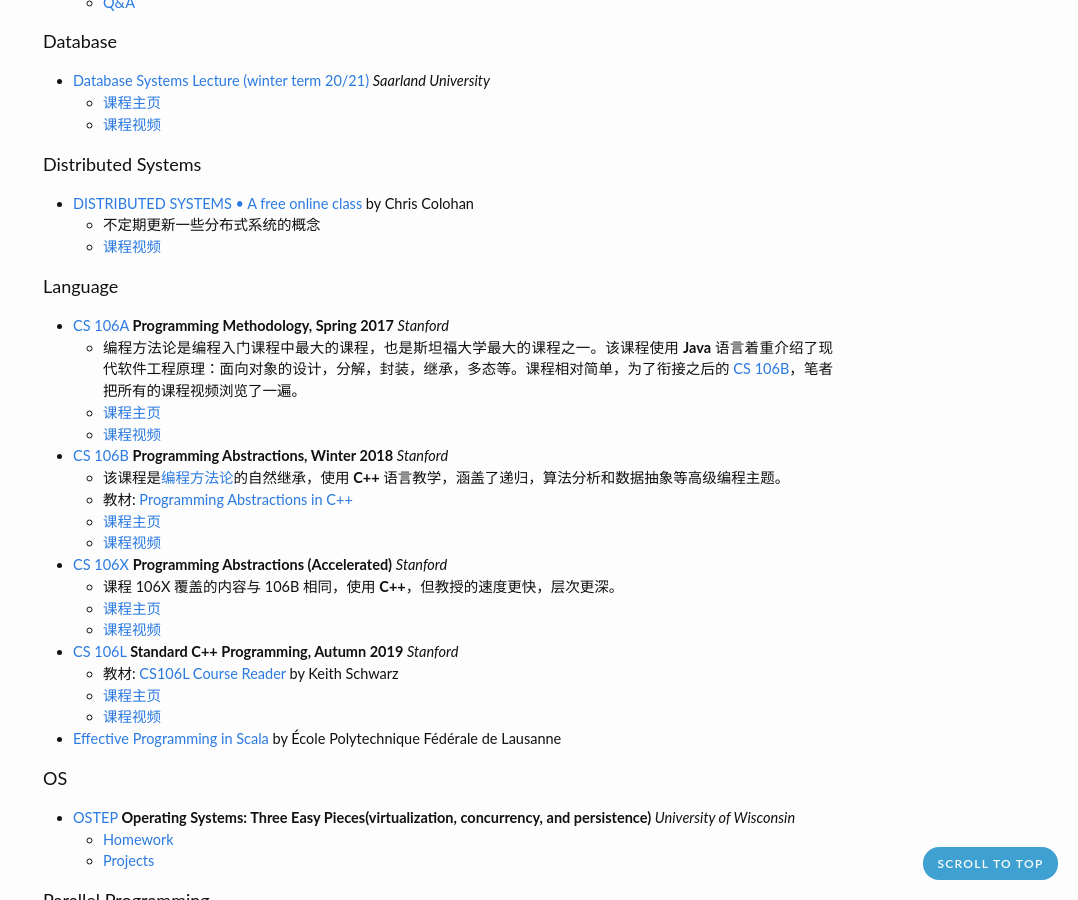
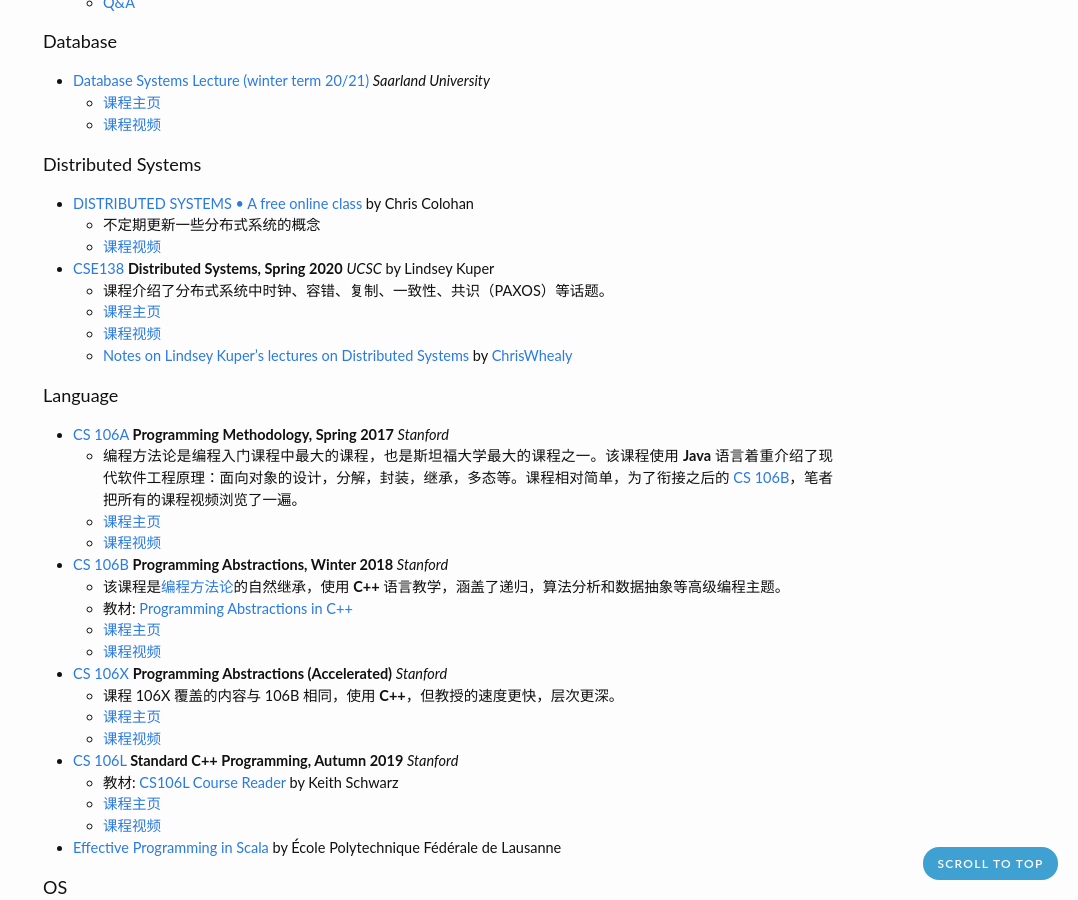
Before and after one commit to zhjwpku/zhjwpku.github.io, a Jekyll site: the page built from _posts/2018-09-16-awesome-cs-courses.md, in a window 1280 px wide and 900 px high, scrolled down 1274 px. Shown: the whole window, without its empty margins (202-1280 px from the left). Built offline with Jekyll 4.4.1, drawn with Linux system fonts in a browser that asks for light colours; comment, search, counter and statistics services are not loaded.

Commit message:
CSE138
Signed-off-by: Junwang Zhao <zhjwpku@gmail.com>

```diff
--- a/_posts/2018-09-16-awesome-cs-courses.md
+++ b/_posts/2018-09-16-awesome-cs-courses.md
@@ -71,6 +71,11 @@
 - [DISTRIBUTED SYSTEMS • A free online class](http://www.distributedsystemscourse.com/) by Chris Colohan
   - 不定期更新一些分布式系统的概念
   - [课程视频][distributedsystemscourse-video]
+- [CSE138][cse138] **Distributed Systems, Spring 2020** *UCSC* by Lindsey Kuper
+  - 课程介绍了分布式系统中时钟、容错、复制、一致性、共识（PAXOS）等话题。
+  - [课程主页][cse138]
+  - [课程视频][cse138-2020-video]
+  - [Notes on Lindsey Kuper's lectures on Distributed Systems][cse138-2020-notes] by [ChrisWhealy](https://github.com/ChrisWhealy)
 
 #### Language
 
@@ -212,3 +217,6 @@
 [6046J-video]: https://www.youtube.com/playlist?list=PLUl4u3cNGP6317WaSNfmCvGym2ucw3oGp
 [distributedsystemscourse-video]: https://www.youtube.com/playlist?list=PLOE1GTZ5ouRPbpTnrZ3Wqjamfwn_Q5Y9A
 [effective-scala]: https://www.coursera.org/learn/effective-scala/home/welcome
+[cse138]: http://composition.al/CSE138-2020-03/
+[cse138-2020-video]: https://www.youtube.com/playlist?list=PLNPUF5QyWU8O0Wd8QDh9KaM1ggsxspJ31
+[cse138-2020-notes]: https://github.com/ChrisWhealy/DistributedSystemNotes
```
